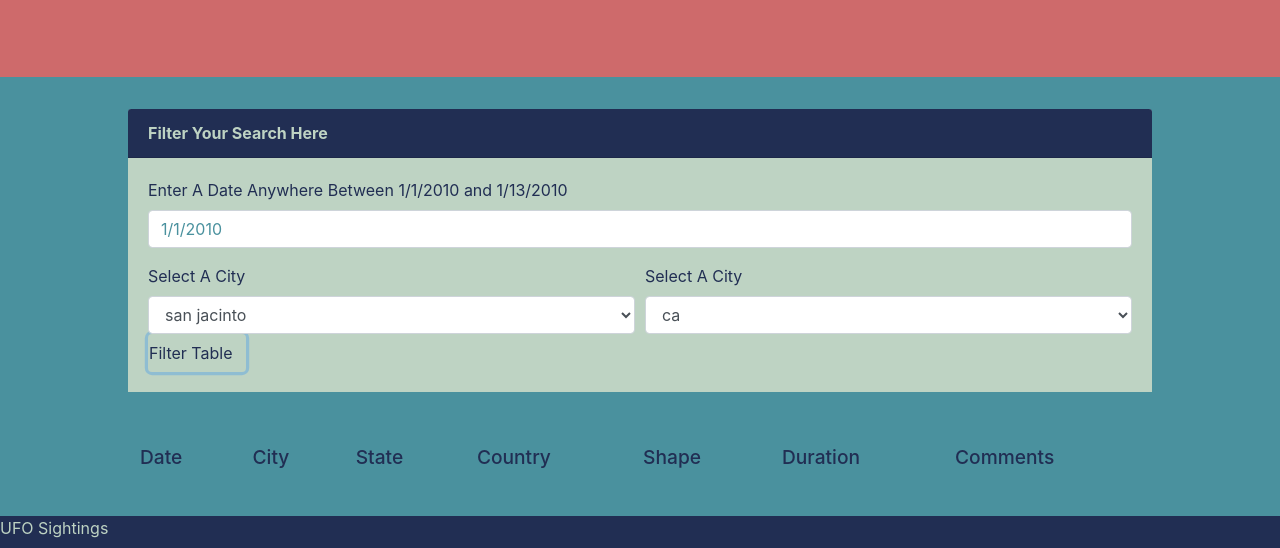
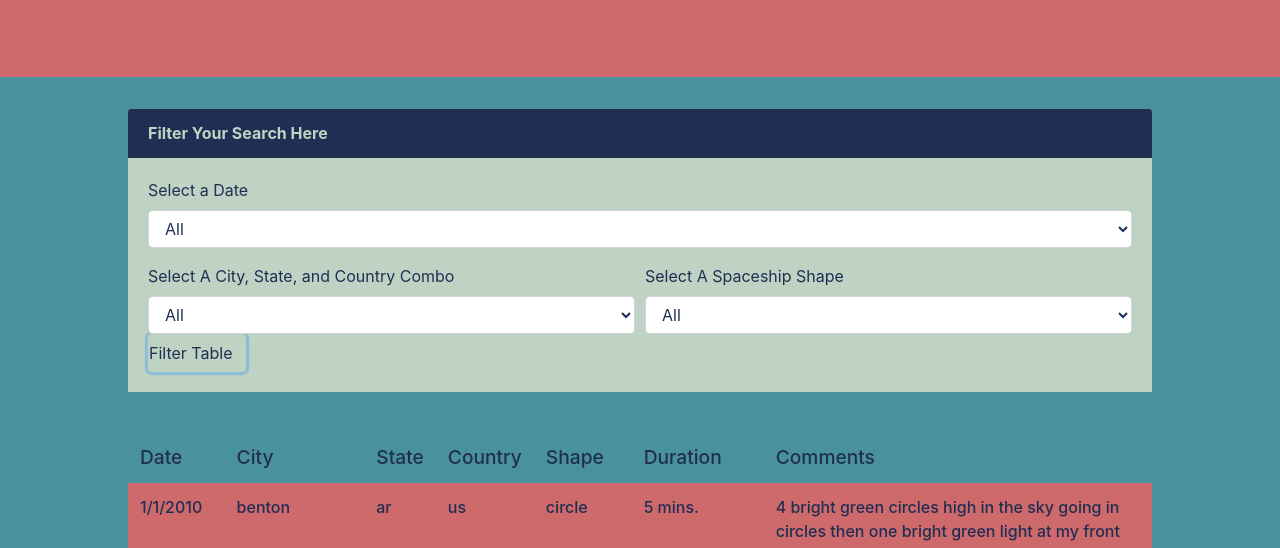
Before and after one commit to CaptainPica/14-Javascript, a plain HTML site: page Instructions/StarterCode/index2.html in a window 1280 px wide. Both pictures are taken after a click on the button "Filter Table". Shown: the part 252-800 px from the top of the page. Drawn offline with nearby package versions, Linux system fonts and the light colour scheme.

Commit message:
Finished the bonus activity and further refined behavior of site. As it stands now, it is 100% complete.

```diff
--- a/Instructions/StarterCode/index2.html
+++ b/Instructions/StarterCode/index2.html
@@ -46,33 +46,42 @@
                     <!-- onsubmit="return false" This makes it not refresh when submit is pushed-->
                     <!-- It also just straight up prevents the form from submitting at all -->
                     <!-- You have to access values another way -->
-                    <form onsubmit="return false">
+                    <form>
 
                         <!-- Date Input -->
-                        <div class="form-group">
-                            <label for="dateInput">Enter A Date Anywhere Between 1/1/2010 and 1/13/2010</label>
+
+                        <!-- Old way of doing things, new way is dropdown. The way below works, but refactoring! -->
+                        <!-- <div class="form-group">
+                            <label for="dateInput">Enter A Date Anywhere Between 1/1/2010 and 1/13/2010</label> -->
                             <!-- The below line takes in the input as a date but still displays the placeholder correctly-->
                             <!-- <input type="text" onfocus="(this.type='date')" onblur="(this.type='text')" class="form-control" id="dateInput" placeholder="1/11/2011"> -->
-                            <input type="text" class="form-control" id="dateInput" placeholder="1/1/2010">
+                            <!-- <input type="text" class="form-control" id="dateInput" placeholder="1/1/2010">
+                        </div> -->
+
+                        <div class="form-group">
+                            <label for="dateInput">Select a Date</label>
+                            <select id="dateInput" class="form-control">
+                                <option>All</option>
+                            </select>
                         </div>
 
                         <!-- City Input -->
                         <div class="form-row">
                             <div class="col">
-                                <label for="cityInput">Select A City</label>
+                                <label for="comboInput">Select A City, State, and Country Combo</label>
                                 <!-- The below line takes in the input as a date but still displays the placeholder correctly-->
                                 <!-- <input type="text" onfocus="(this.type='date')" onblur="(this.type='text')" class="form-control" id="dateInput" placeholder="1/11/2011"> -->
-                                <select class="form-control" id="cityInput">
-                                    <option value="san jacinto">san jacinto</option>
+                                <select class="form-control" id="comboInput">
+                                    <option>All</option>
                                 </select>
                             </div>
 
                             <div class="col">
-                                <label for="stateInput">Select A City</label>
+                                <label for="shapeInput">Select A Spaceship Shape</label>
                                 <!-- The below line takes in the input as a date but still displays the placeholder correctly-->
                                 <!-- <input type="text" onfocus="(this.type='date')" onblur="(this.type='text')" class="form-control" id="dateInput" placeholder="1/11/2011"> -->
-                                <select class="form-control" id="stateInput">
-                                    <option value="ca">ca</option>
+                                <select class="form-control" id="shapeInput">
+                                    <option>All</option>
                                 </select>
                             </div>
                         </div>
--- a/Instructions/StarterCode/static/css/style2.css
+++ b/Instructions/StarterCode/static/css/style2.css
@@ -84,8 +84,12 @@ h4 {font-weight: bold;}
     height: 2rem;
 }
 
-#dateInput::placeholder {
+#dateInput::placeholder{
     color: #4a919e;
+}
+
+#dateInput, #comboInput, #shapeInput {
+    color: #212e53;
 }
 
 /* Add the other placeholder text color changes too */
--- a/Instructions/StarterCode/static/js/app.js
+++ b/Instructions/StarterCode/static/js/app.js
@@ -7,22 +7,81 @@ var table = d3.select("tbody");
 // var butt = d3.select("#submission");
 // the button is uneeded bc it doesn't catch when the form is submitted with enter.
 // form.on("submit") does
-var ferm = d3.select("form")
+var ferm = d3.select("#submission")
+var drops = d3.select("#comboInput")
+var ships = d3.select("#shapeInput")
+var dats = d3.select("#dateInput")
 
-var desire = document.getElementById('dateInput');
+var desire = document.getElementById("dateInput");
+var comb = document.getElementById("comboInput");
+var stat = document.getElementById("shapeInput");
 
+// Get unique combinations of city, state, country and also shapes and also dates
+var pairs = [];
+var shapes = [];
+var days = [];
+tableData.forEach((entry) => {
+    // The unique combos part
+    var together = entry.city.concat(", ",entry.state,", ",entry.country);
+    if (pairs.indexOf(together)===-1) {
+        pairs.push(together);
+    }
+
+    // The unique shapes part
+    if (shapes.indexOf(entry.shape) ===-1) {
+        shapes.push(entry.shape);
+    }
+
+    // The unique dates
+    if (days.indexOf(entry.datetime)===-1) {
+        days.push(entry.datetime);
+    }
+});
+// console.log(pairs);
+
+// Set those unique pairs of city, state, and country as dropdown options
+pairs.forEach((combo) => {
+    var each = drops.append("option");
+    each.text(combo);
+});
+
+// Set those unique shapes as dropdown options
+shapes.forEach((geo) => {
+    var metry = ships.append("option");
+    metry.text(geo);
+});
+
+// Set dates as dropdown options
+days.forEach((day) => {
+    var filler = dats.append("option");
+    filler.text(day)
+});
+
+// Checks an object in data to see if it fits the filter criteria.
+function wanted(element) {
+    var test = element.city.concat(", ",element.state,", ",element.country);
+    return ((element.datetime === desire.value) || (desire.value === "All")) &&
+    ((element.shape === stat.value) || (stat.value === "All")) &&
+    ((test === comb.value) || (comb.value === "All"));
+};
+
+// The function that inserts the filtered data into the table.
 function insertData() {
-    //preventDefault();
-    console.log(desire.value);
+    d3.event.preventDefault();
     table.html("");
     tableData.forEach((entry) => {
-        if (entry.datetime == desire.value) {
-            var raw = table.append("tr")
+        if (wanted(entry)) {
+            var raw = table.append("tr");
             Object.values(entry).forEach((indiv) => {
-                raw.append("td").text(indiv)
+                raw.append("td").text(indiv);
             });
         }
     });
 }
 
-ferm.on("submit",insertData);
+function insertData2 () {
+    d3.event.preventDefault();
+    table.html("")
+};
+
+ferm.on("click",insertData);
```
